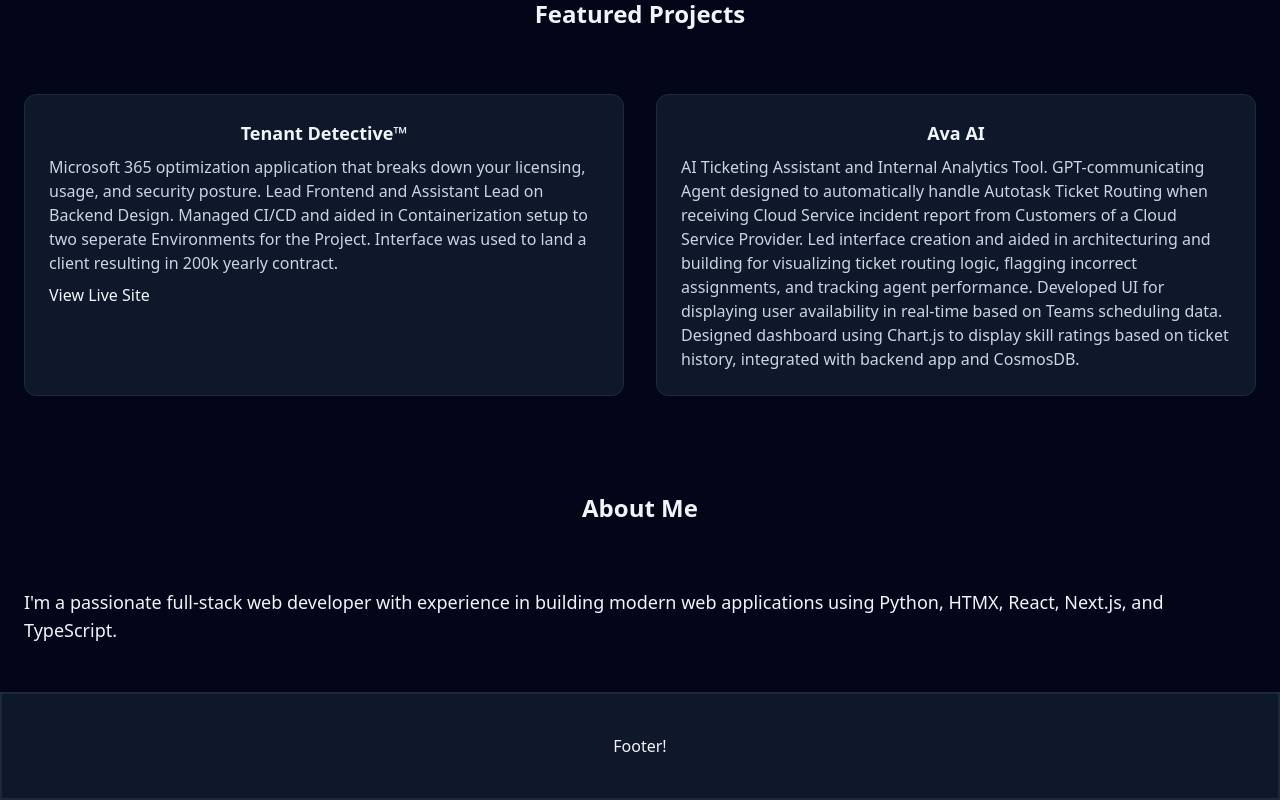
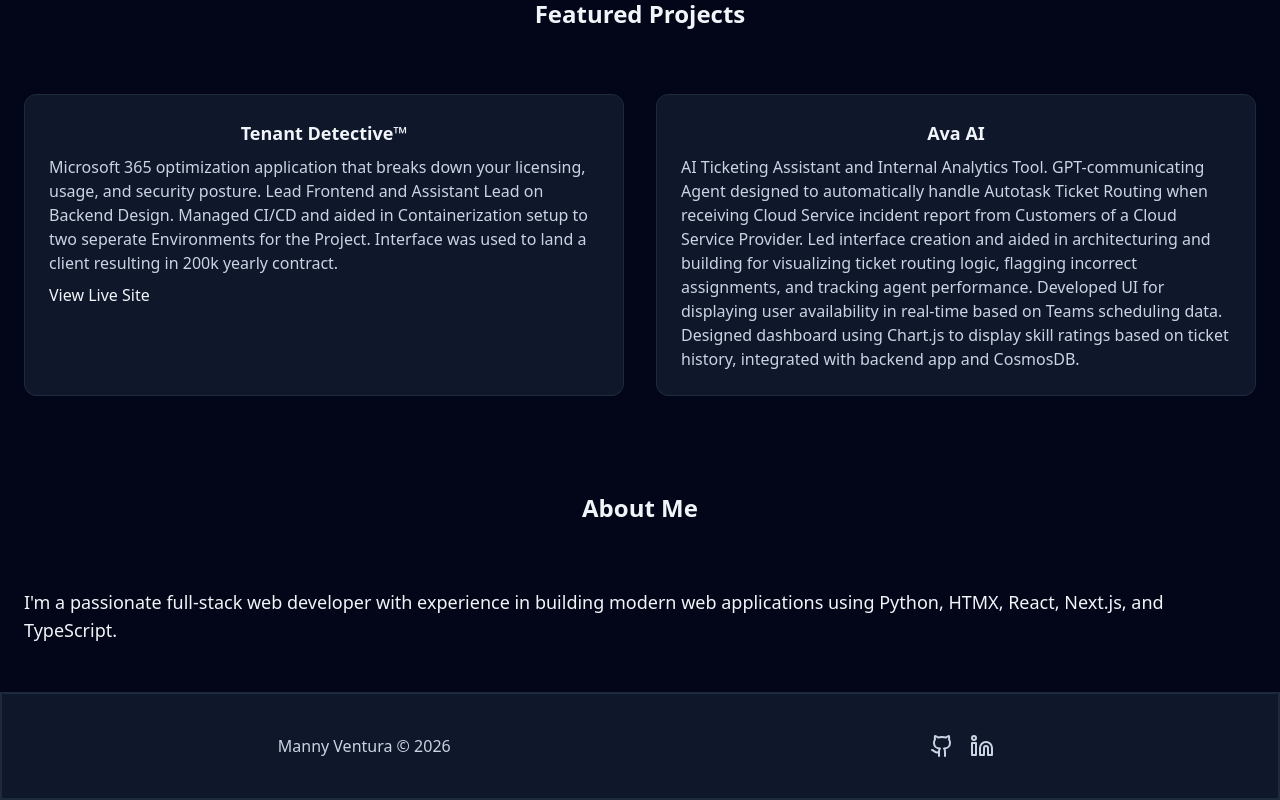
Before and after one commit to Manny-Ventura/my-next-portfolio, a Next.js app: page / in a window 1280 px wide. Shown: the part 456-1256 px from the top of the page. Built offline with nearby package versions, Linux system fonts and the light colour scheme.

Commit message:
created footer

```diff
--- a/src/components/Button.tsx
+++ /dev/null
@@ -1 +0,0 @@
-export default function Navbar() {}
--- a/src/components/Footer.tsx
+++ b/src/components/Footer.tsx
@@ -1,3 +1,25 @@
+import { Github, Linkedin } from 'lucide-react'
+
 export default function Footer() {
-  return <div>Footer!</div>
+  return (
+    <div className="flex justify-around">
+      <div className="text-[var(--text-secondary)]">Manny Ventura © 2026</div>
+      <div className="flex">
+        <a
+          href="https://github.com/Manny-Ventura"
+          target="_blank"
+          className="px-2 text-[var(--text-secondary)] transition-colors hover:text-[var(--text-primary)]"
+        >
+          <Github />
+        </a>
+        <a
+          href="https://www.linkedin.com/in/manny-ventura-048573169/"
+          target="_blank"
+          className="px-2 text-[var(--text-secondary)] transition-colors hover:text-[var(--text-primary)]"
+        >
+          <Linkedin />
+        </a>
+      </div>
+    </div>
+  )
 }
```
